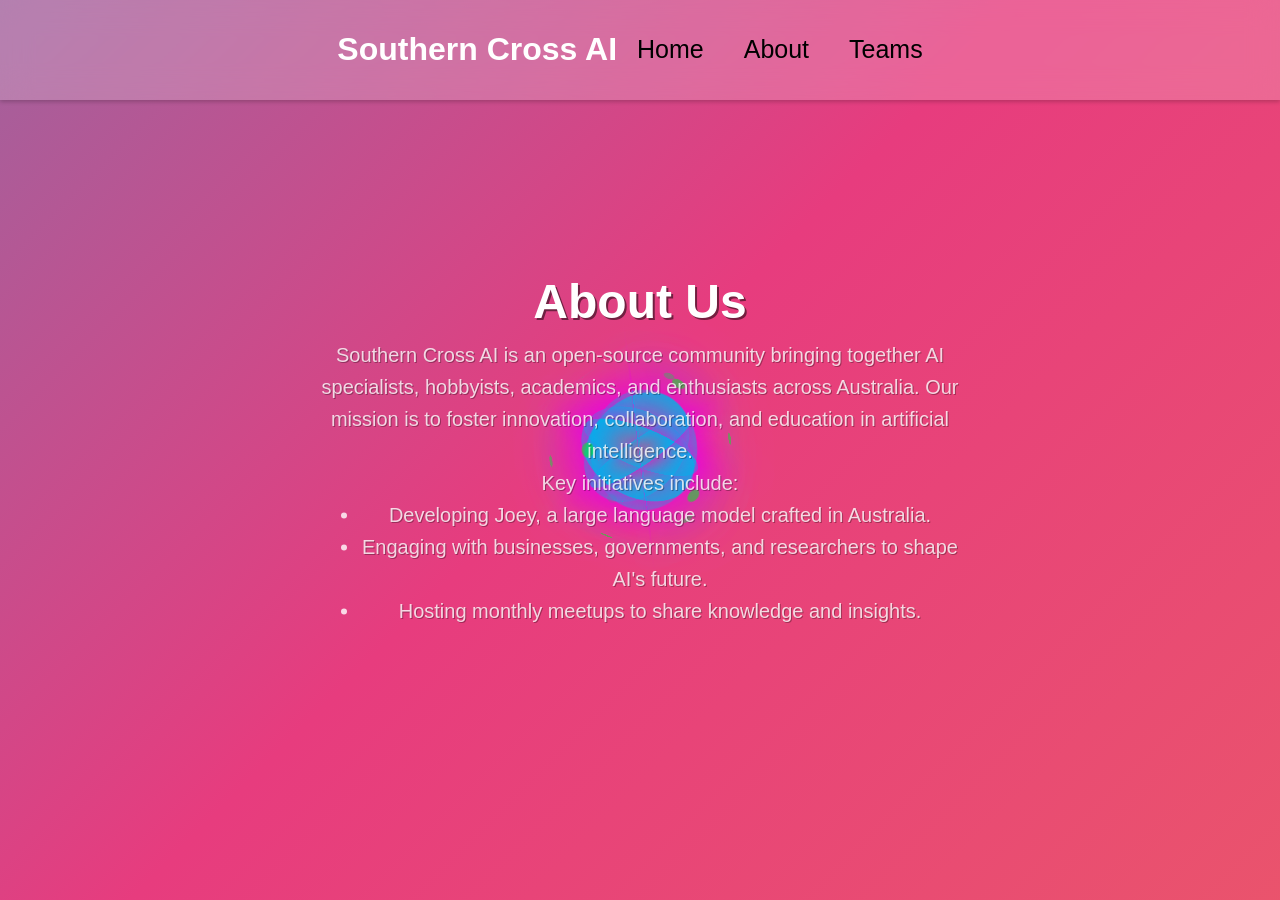
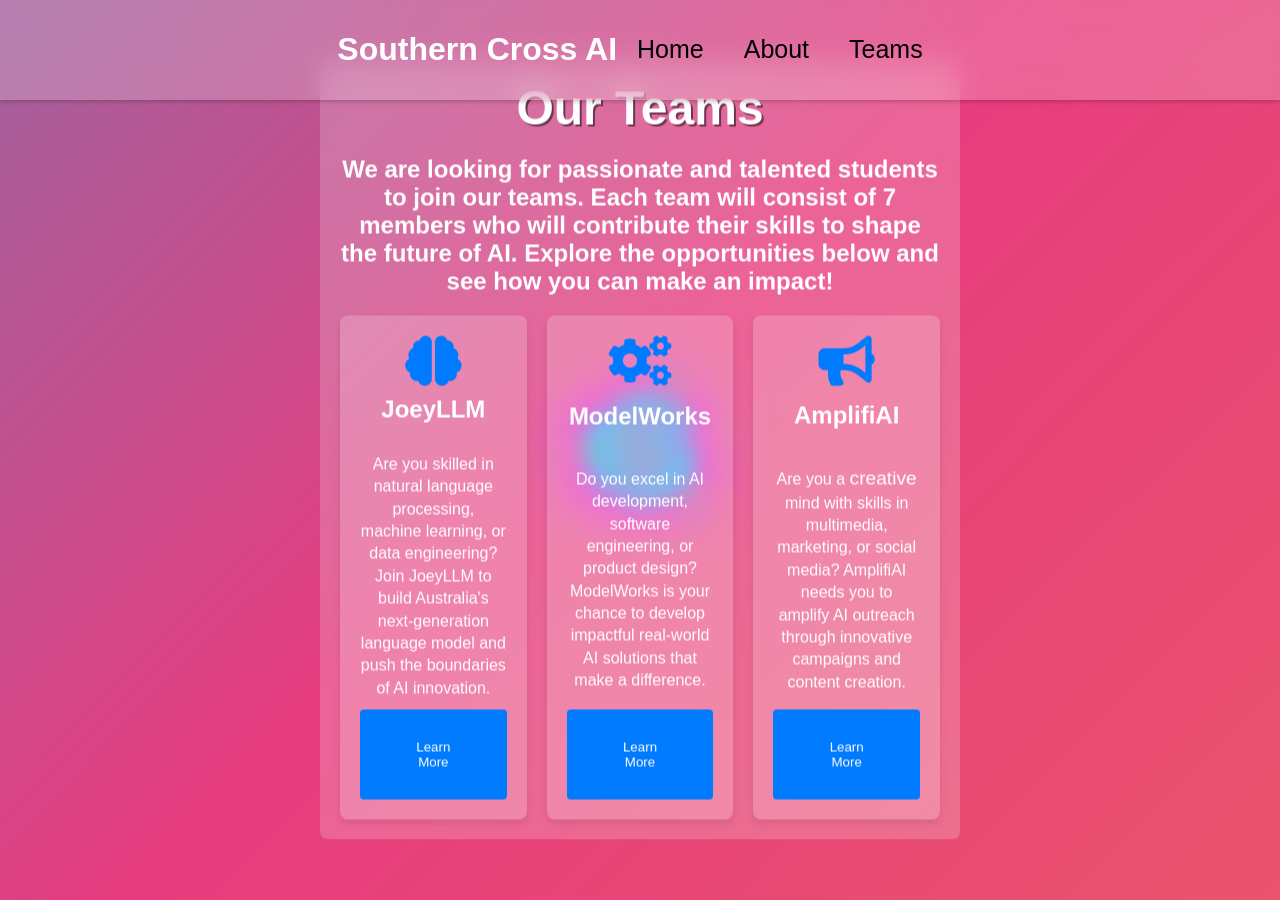
Before and after one commit to southern-cross-ai/southern-cross-ai.github.io, a Jekyll site: the page built from teams/index.html, in a window 1280 px wide. Built offline with Jekyll 4.4.1, drawn with Linux system fonts in a browser that asks for light colours.

Commit message:
got team page working

```diff
--- a/about/index.html
+++ b/about/index.html
@@ -1,7 +1,7 @@
 ---
 layout: default
 title: About
-class: about-page
+class: site-pages
 ---
 
 <!-- Background Effects -->
--- a/assets/css/main.css
+++ b/assets/css/main.css
@@ -8,7 +8,7 @@
 }
 
 /* Specific background for the About page */
-body.about-page {
+body.site-pages {
 	background: linear-gradient(-45deg, #ee7752, #e73c7e, #23a6d5, #23d5ab);
 	background-size: 400% 400%;
 	animation: gradient 15s ease infinite;
--- a/teams/index.html
+++ b/teams/index.html
@@ -1,30 +1,43 @@
 ---
 layout: default
 title: About
-class: about-page
+class: site-pages
 ---
 
 <!-- Background Effects -->
 
 <!-- Main Content -->
 <div class="glass-box text-container">
-    <h1>About Us</h1>
-    <p class="subtitle">
-        Southern Cross AI is an open-source community bringing together AI specialists, hobbyists, academics, and
-        enthusiasts across Australia. Our mission is to foster innovation, collaboration, and education in artificial
-        intelligence.
-    </p>
+    <h1>Our Teams</h1>
+    <h2>We are looking for passionate and talented students to join our teams. Each team will consist of 7 members who will contribute their skills to shape the future of AI. Explore the opportunities below and see how you can make an impact!</h2>
+    <div class="teams-container">
+        <!-- Team 1 -->
+        <div class="team">
+            <i class="fas fa-brain team-icon"></i>
+            <h2>JoeyLLM</h2>
+            <p>Are you skilled in natural language processing, machine learning, or data engineering? Join JoeyLLM to build Australia's next-generation language model and push the boundaries of AI innovation.</p>
+            <button onclick="window.location.href='/joeyllm';">Learn More</button>
+        </div>
 
-    <p class="subtitle">
-        Key initiatives include:
-    </p>
-    <ul class="subtitle">
-        <li>Developing Joey, a large language model crafted in Australia.</li>
-        <li>Engaging with businesses, governments, and researchers to shape AI's future.</li>
-        <li>Hosting monthly meetups to share knowledge and insights.</li>
-    </ul>
+        <!-- Team 2 -->
+        <div class="team">
+            <i class="fas fa-cogs team-icon"></i>
+            <h2>ModelWorks</h2>
+            <p>Do you excel in AI development, software engineering, or product design? ModelWorks is your chance to develop impactful real-world AI solutions that make a difference.</p>
+            <button onclick="window.location.href='/modelworks';">Learn More</button>
+        </div>
+
+        <!-- Team 3 -->
+        <div class="team">
+            <i class="fas fa-bullhorn team-icon"></i>
+            <h2>AmplifiAI</h2>
+            <p>Are you a <span style="font-size: larger;">creative</span> mind with skills in multimedia, marketing, or social media? AmplifiAI needs you to amplify AI outreach through innovative campaigns and content creation.</p>
+            <button onclick="window.location.href='/amplifiai';">Learn More</button>
+        </div>
+    </div>
 </div>
 
+<!-- Background Elements -->
 <div class="view">
     <div class="plane main">
         <div class="circle"></div>
@@ -35,3 +48,71 @@
         <div class="circle"></div>
     </div>
 </div>
+
+<!-- Add Font Awesome -->
+<link rel="stylesheet" href="https://cdnjs.cloudflare.com/ajax/libs/font-awesome/5.15.4/css/all.min.css">
+
+<!-- Styles -->
+<style>
+    .teams-container {
+        display: flex;
+        justify-content: space-around;
+        align-items: stretch; /* Ensures all boxes stretch to the tallest height */
+        margin-top: 20px;
+        gap: 20px; /* Added spacing between the boxes */
+    }
+
+    .team {
+        background: rgba(255, 255, 255, 0.2);
+        border-radius: 8px;
+        padding: 20px;
+        text-align: center;
+        width: 30%;
+        box-shadow: 0 4px 8px rgba(0, 0, 0, 0.1);
+        display: flex;
+        flex-direction: column;
+        justify-content: space-between;
+        align-items: center; /* Center-aligns content including icons */
+    }
+
+    .team-icon {
+        font-size: 50px; /* Adjust size of the icon */
+        color: #007bff; /* Set icon color */
+        margin-bottom: 10px; /* Add space below the icon */
+    }
+
+    .team h2 {
+        margin-top: 0;
+    }
+
+    .team p {
+        margin: 10px 0;
+        font-size: 16px;
+        line-height: 1.4;
+    }
+
+    .team button {
+        background-color: #007bff;
+        color: white;
+        border: none;
+        border-radius: 4px;
+        padding: 30px 50px;
+        cursor: pointer;
+        transition: background-color 0.3s;
+    }
+
+    .team button:hover {
+        background-color: #0056b3;
+    }
+
+    .glass-box {
+        background: rgba(255, 255, 255, 0.2);
+        border-radius: 8px;
+        padding: 20px;
+        backdrop-filter: blur(10px);
+    }
+
+    .text-container h1 {
+        text-align: center;
+    }
+</style>
```
